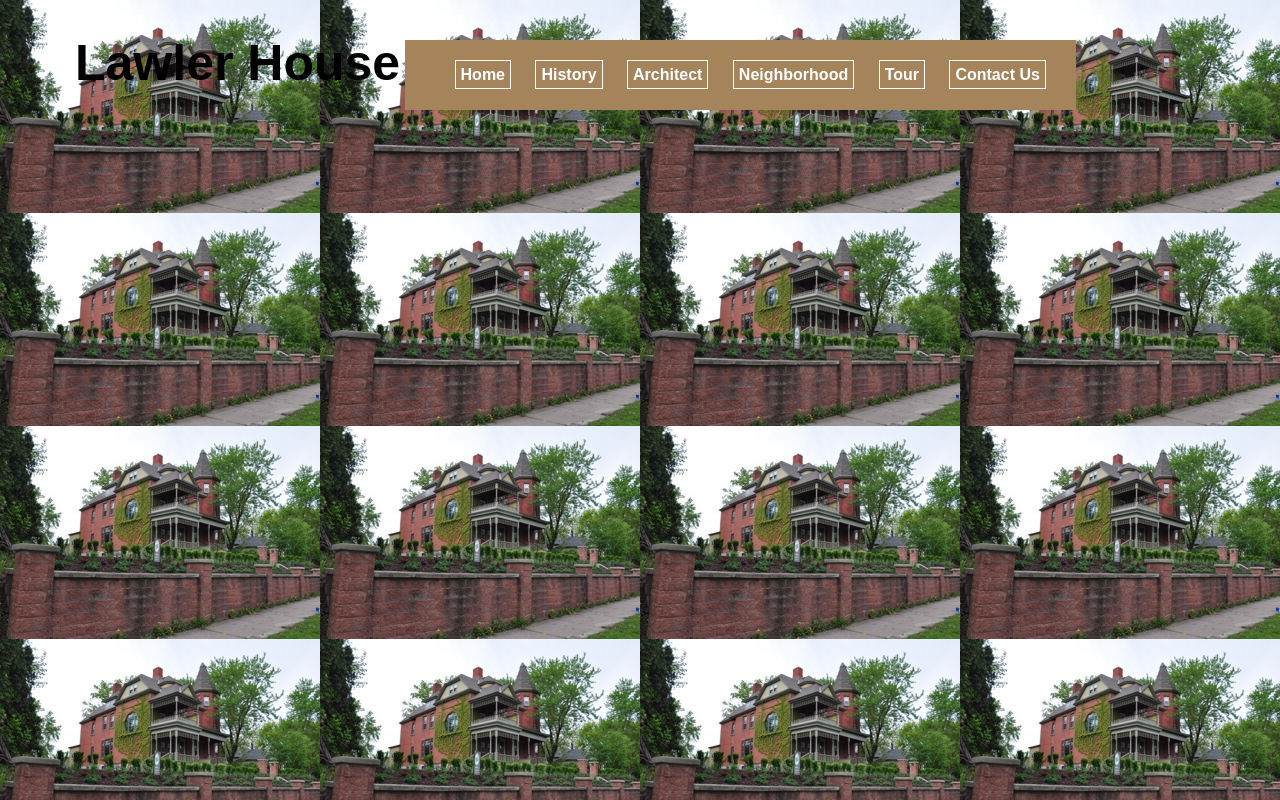
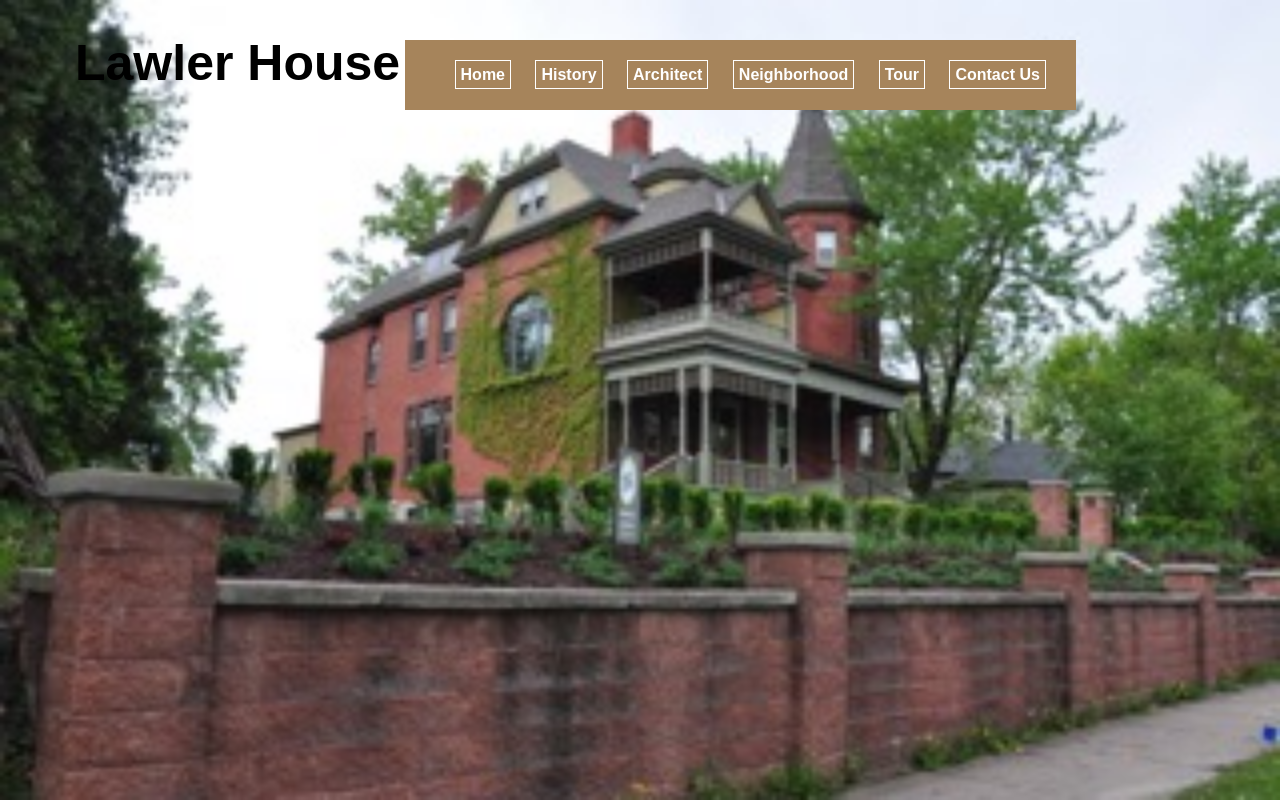
Before and after one commit to colinchmiller/546_Marshall, a website: page client/views/index.html in a window 1280 px wide. Drawn offline with Linux system fonts and the light colour scheme; files that its build step writes are made by us from their sources; files whose address does not match are found by name.

Commit message:
basic styling background image

```diff
--- a/client/styles/stylesheet.css
+++ b/client/styles/stylesheet.css
@@ -35,5 +35,7 @@ nav a:hover{
   padding: 20px;
 }
 body{
-  background-image: url("../images/Castle.jpeg");
+  background: url("../images/Castle.jpeg");
+  background-size: cover;
+  background-repeat: no-repeat;
 }
--- a/server/public/assets/styles/stylesheet.css
+++ b/server/public/assets/styles/stylesheet.css
@@ -35,5 +35,7 @@ nav a:hover{
   padding: 20px;
 }
 body{
-  background-image: url("../images/Castle.jpeg");
+  background: url("../images/Castle.jpeg");
+  background-size: cover;
+  background-repeat: no-repeat;
 }
```
